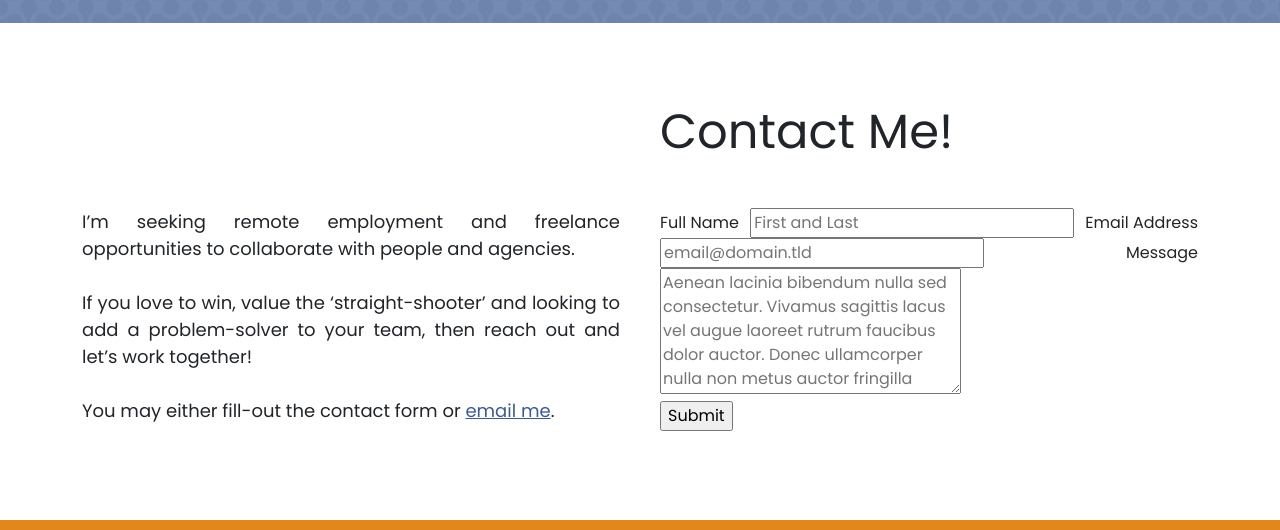
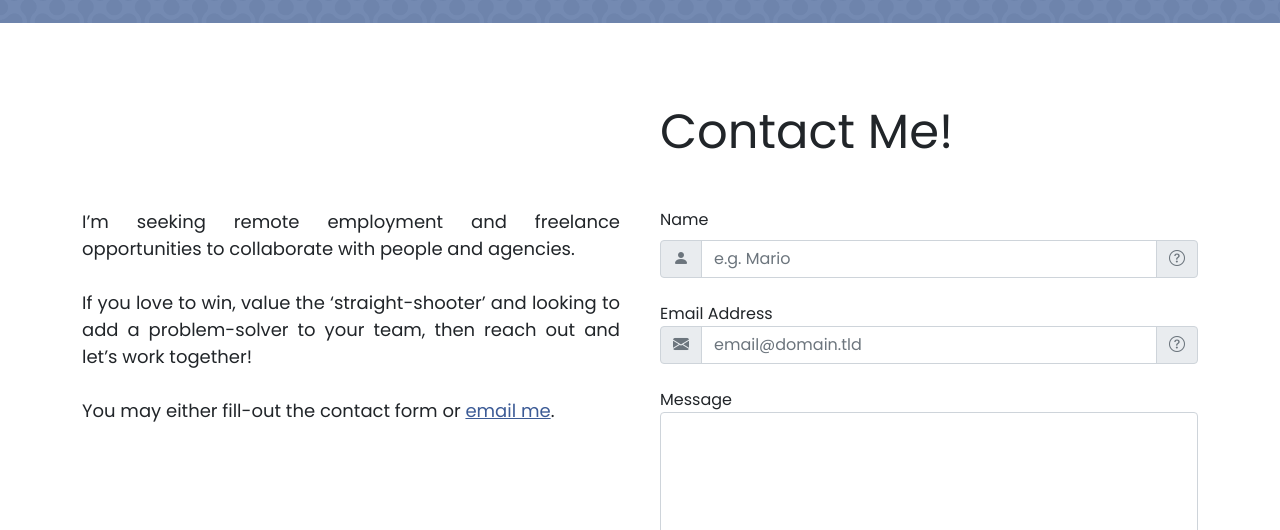
Before and after one commit to robertlanchsweerdt/robertlanchsweerdt.github.io, a website: page index.html in a window 1280 px wide. Shown: the part 3157-3687 px from the top of the page. Drawn offline with nearby package versions, Linux system fonts and the light colour scheme.

Commit message:
setup formspree with bootstrap

```diff
--- a/index.html
+++ b/index.html
@@ -283,20 +283,48 @@
                     <h2>Contact Me!</h2>
 
                     <form id="fs-frm" name="simple-contact-form" accept-charset="utf-8"
-                        action="https://formspree.io/f/robert.lanchsweerdt@gmail.com" method="POST">
-                        <fieldset id="fs-frm-inputs">
-                            <label for="full-name">Full Name</label>
-                            <input type="text" name="name" id="full-name" placeholder="First and Last" required="">
-                            <label for="email-address">Email Address</label>
-                            <input type="email" name="_replyto" id="email-address" placeholder="email@domain.tld"
-                                required="">
-                            <label for="message">Message</label>
-                            <textarea rows="5" name="message" id="message"
-                                placeholder="Aenean lacinia bibendum nulla sed consectetur. Vivamus sagittis lacus vel augue laoreet rutrum faucibus dolor auctor. Donec ullamcorper nulla non metus auctor fringilla nullam quis risus."
-                                required=""></textarea>
-                            <input type="hidden" name="_subject" id="email-subject" value="Contact Form Submission">
-                        </fieldset>
-                        <input type="submit" value="Submit">
+                        action="https://formspree.io/f/xayapade" method="POST">
+                        <label for="full-name" class="form-label">Name</label>
+                        <div class="input-group mb-4">
+                            <span class="input-group-text">
+                                <i class="bi bi-person-fill text-secondary"></i>
+                            </span>
+                            <input class="form-control" type="text" name="name" id="full-name" placeholder="e.g. Mario"
+                                required="yes">
+                            <span class="input-group-text">
+                                <span data-bs-toggle="tooltip" data-bs-placement="top"
+                                    title="Enter the name who I should speak with">
+                                    <i class="bi bi-question-circle text-muted"></i>
+                                </span>
+
+                            </span>
+                        </div>
+
+                        <label for="email-address">Email Address</label>
+                        <div class="input-group mb-4">
+                            <span class="input-group-text">
+                                <i class="bi bi-envelope-fill text-secondary"></i>
+                            </span>
+                            <input class="form-control" type="email" name="_replyto" id="email-address"
+                                placeholder="email@domain.tld" required="yes">
+                            <span class="input-group-text">
+                                <span data-bs-toggle="tooltip" data-bs-placement="top"
+                                    title="Enter an email address that I can reply to">
+                                    <i class="bi bi-question-circle text-muted"></i>
+                                </span>
+
+                            </span>
+                        </div>
+
+                        <label for="message">Message</label>
+                        <div class="input-group mb-4">
+                            <textarea class="form-control" rows="5" name="message" id="message" placeholder=""
+                                required="yes"></textarea>
+                        </div>
+                        <input type="hidden" name="_subject" id="email-subject" value="Contact Form Submission">
+                        <div class="mb-4 text-center">
+                            <input type="submit" value="Submit" class="btn btn-lg c__btn-secondary">
+                        </div>
                     </form>
 
                 </div>
```
Also changed, not shown: form.html (added, +44 -0 lines).
